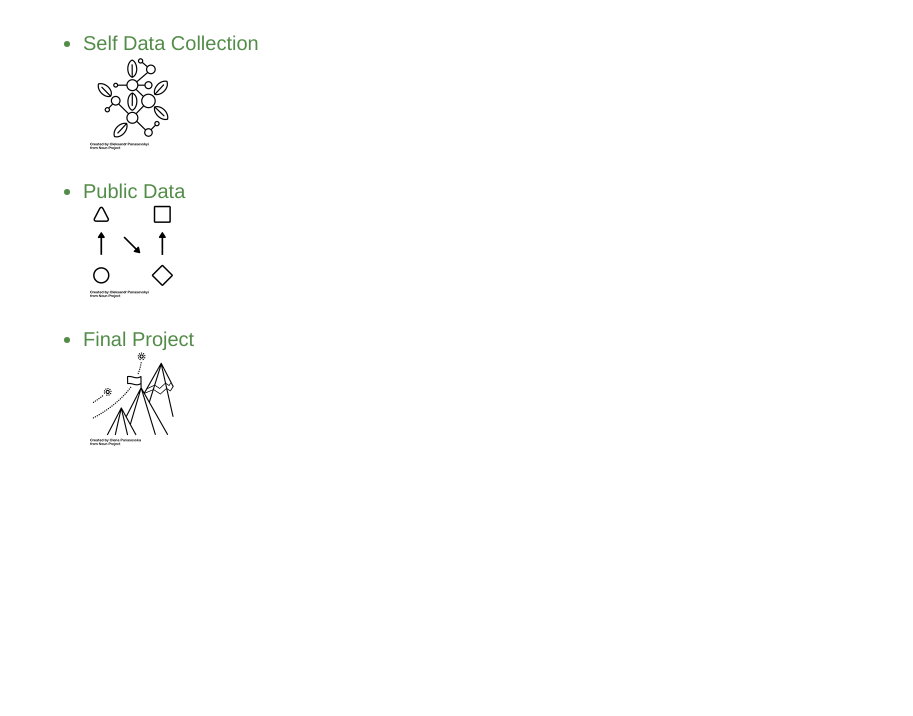
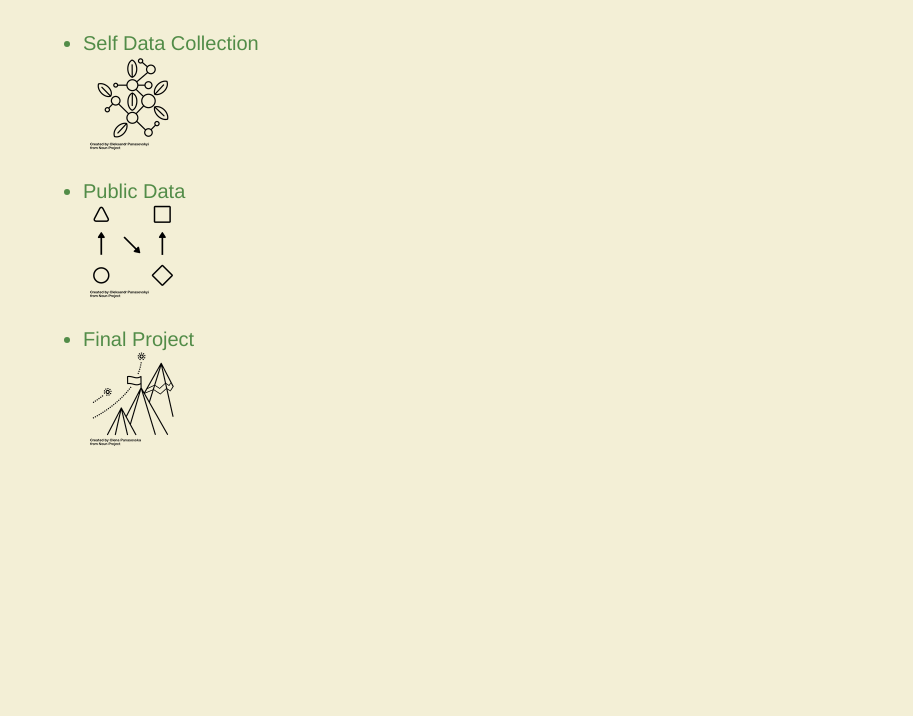
Before and after one commit to BerkhanEminsoy/be2263.github.io-index.html, a plain HTML site: page index.html in a window 1280 px wide. Shown: the part 84-800 px from the top of the page, without its empty margins (0-913 px from the left). Drawn offline with Linux system fonts and the light colour scheme.

Commit message:
Update index.html

```diff
--- a/index.html
+++ b/index.html
@@ -7,7 +7,7 @@
     <head>
         <meta http-equiv="Content-Type" content="text/html; charset=UTF-8">
         <title>be2263 | DATA VIZ</title>
-        <link rel="stylesheet" type="text/css" href="./index_files/style.css">
+        <link rel="stylesheet" type="text/css" href="./css/style.css">
         <title>D3 Page Template</title>
         <script type="text/javascript" src="./d3/d3.js"></script>
     </head>
```
